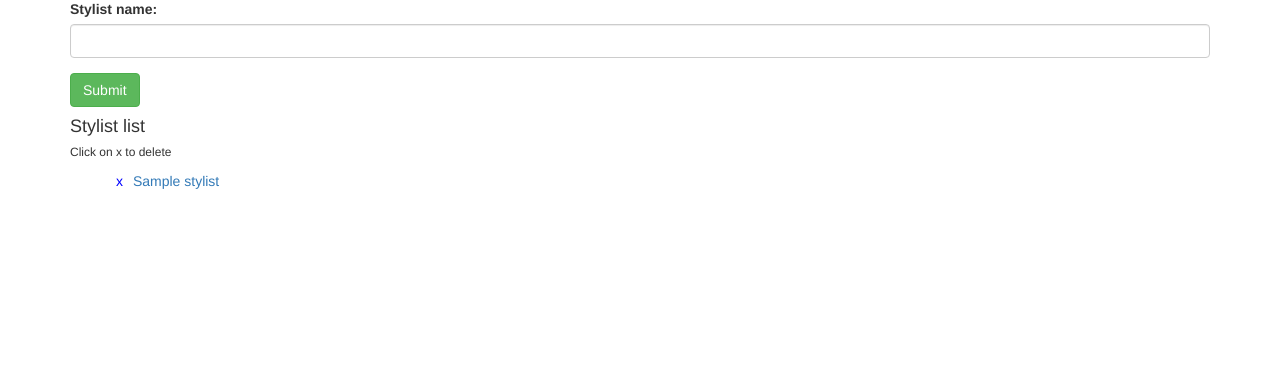
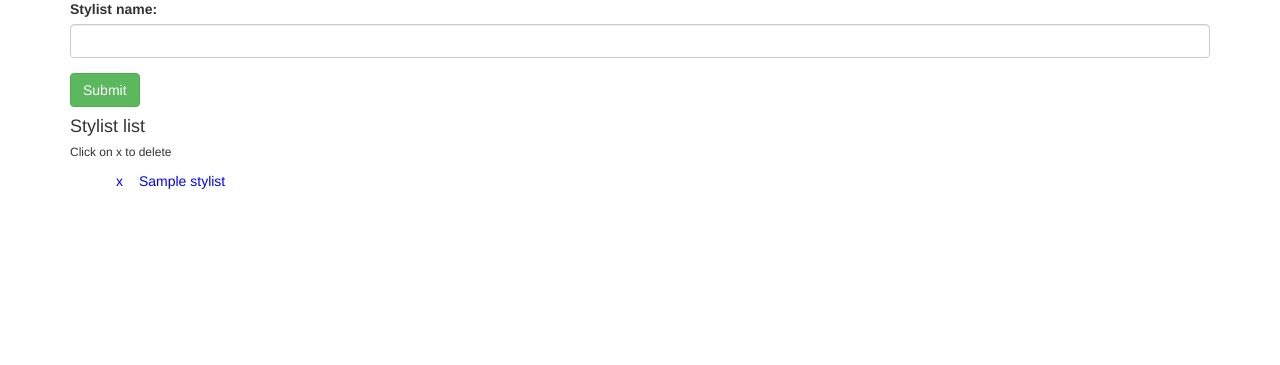
Before and after one commit to CountPacMan/HairSalon, a PHP site: template views/index.html.twig in a window 1280 px wide. Shown: the part 101-466 px from the top of the page. Run offline with PHP 8.4, Linux system fonts and the light colour scheme; the template is opened without the code that fills it: most values are stand-ins (such as "Sample title", 1, 10 or a date in 2020); some libraries are stand-ins or nearby versions.

Commit message:
refactor code / add comments

```diff
--- a/views/index.html.twig
+++ b/views/index.html.twig
@@ -28,9 +28,11 @@
             <li>
               <form action='/stylists/{{ stylist.getId }}' method='post' class='inlineForm'>
                 <input name='_method' type='hidden' value='delete'>
-                <input type='submit' class='deleteLink' value='x'>
+                <input type='submit' class='properLink' value='x'>
               </form>
-              <a href="/stylists/{{ stylist.getId }}">{{ stylist.getName }}</a>
+              <form action='/stylists/{{ stylist.getId }}' class='inlineForm'>
+                <input type='submit' class='properLink' value='{{ stylist.getName }}'>
+              </form>
             </li>
           {% endfor %}
         </ul>
--- a/views/stylist.html.twig
+++ b/views/stylist.html.twig
@@ -18,11 +18,11 @@
               <form action='/client/{{ client.getId }}' method='post' class='inlineForm'>
                 <input name='_method' type='hidden' value='delete'>
                 <input id='stylist_id' name='stylist_id' type='hidden' value='{{ stylist.getId }}'>
-                <input type='submit' class='deleteLink' value='x'>
+                <input type='submit' class='properLink' value='x'>
               </form>
               <form action='/client/{{ client.getId }}/edit' class='inlineForm'>
                 <input id='stylist_id' name='stylist_id' type='hidden' value='{{ stylist.getId }}'>
-                <input type='submit' class='deleteLink' value='{{ client.getName }}'>
+                <input type='submit' class='properLink' value='{{ client.getName }}'>
               </form>
             </li>
           {% endfor %}
--- a/web/css/styles.css
+++ b/web/css/styles.css
@@ -2,7 +2,7 @@ ul {
   list-style-type: none;
 }
 
-.deleteLink {
+.properLink {
 background-color: transparent;
 border: none;
 color: blue;
```
Also changed, not shown: app/app.php (+26 -23 lines).
